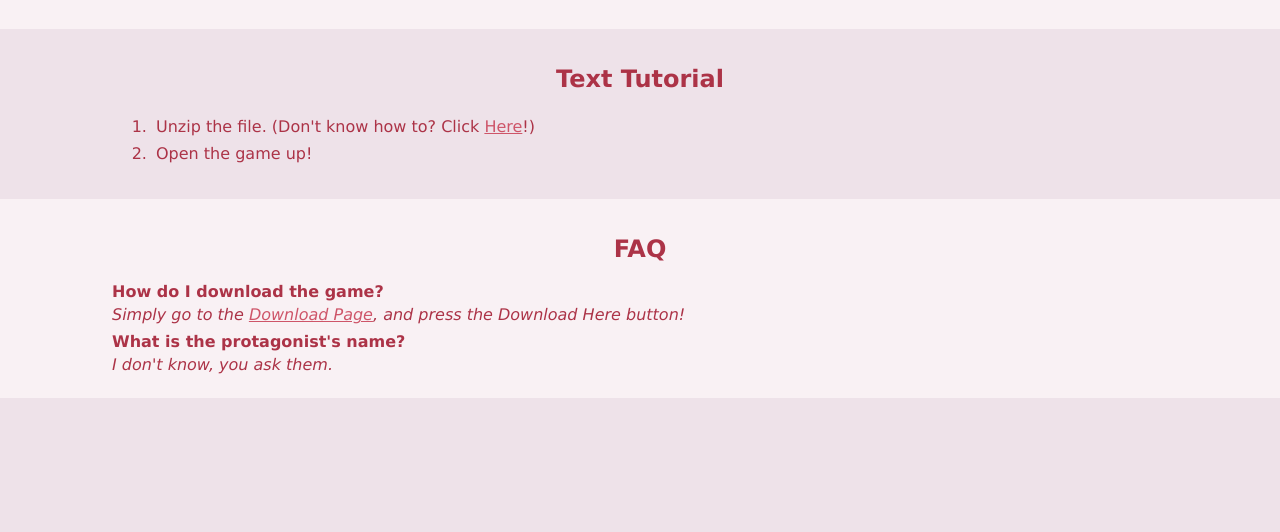
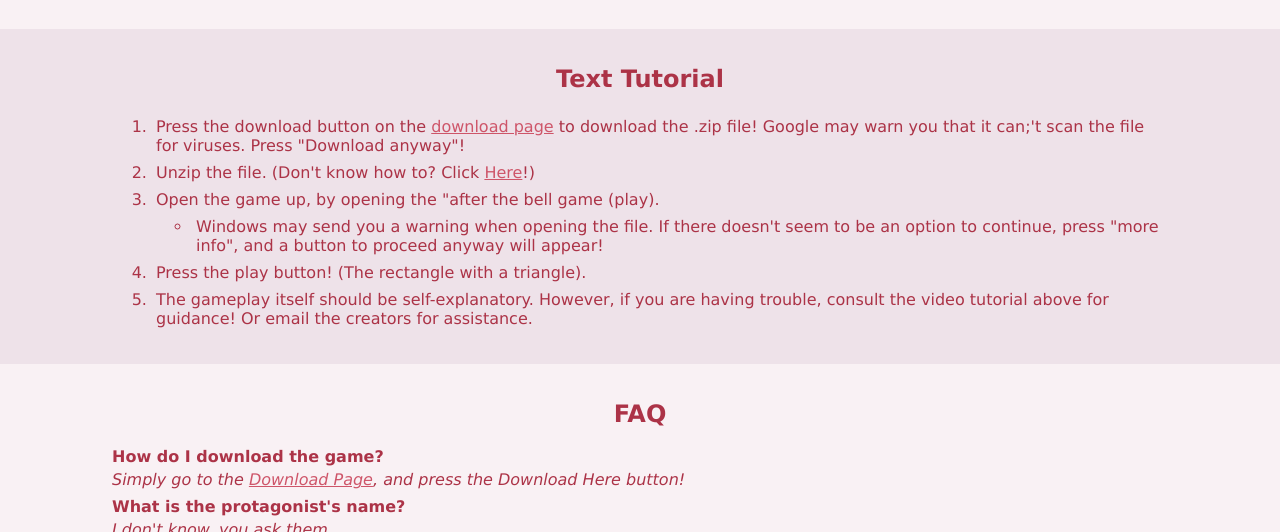
Before and after one commit to afterthebell/afterthebell.github.io, a plain HTML site: page preview.html in a window 1280 px wide. Shown: the part 782-1314 px from the top of the page. Before the commit the page ends 1180 px from the top, so only its background shows below. Drawn offline with Linux system fonts and the light colour scheme.

Commit message:
Update preview.html

```diff
--- a/preview.html
+++ b/preview.html
@@ -54,11 +54,21 @@
 <h2 class="center">Text Tutorial</h2>
     <ol>
         <li>
+        Press the download button on the <a href="download.html" target="_blank">download page</a> to download the .zip file! Google may warn you that it can;'t scan the file for viruses. Press "Download anyway"!
+        </li>
+        <li>
         Unzip the file. (Don't know how to? Click <a href="https://youtu.be/r9hpiyzOOTY?si=-ji-jKLttihCvsSn&t=39" target="_blank">Here</a>!)
         </li>
         <li>
-        Open the game up!
+        Open the game up, by opening the "after the bell game (play).
         </li>
+        <ul>
+        <li>Windows may send you a warning when opening the file. If there doesn't seem to be an option to continue, press "more info", and a button to proceed anyway will appear!</li>
+        </ul>
+        <li>
+        Press the play button! (The rectangle with a triangle).
+        </li>
+        <li>The gameplay itself should be self-explanatory. However, if you are having trouble, consult the video tutorial above for guidance! Or email the creators for assistance.
     </ol>
 </article>
 <article class="light">
```
